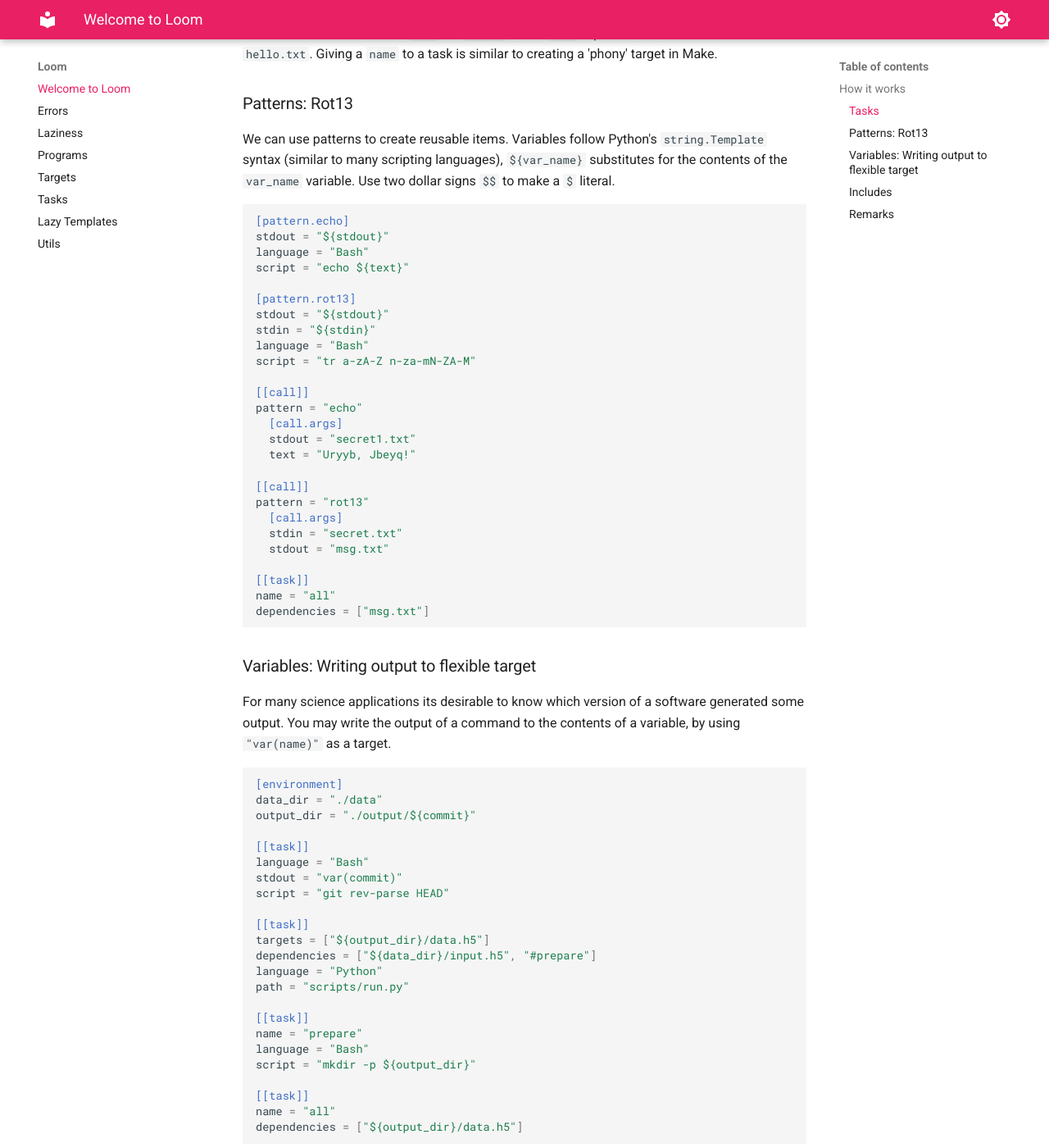
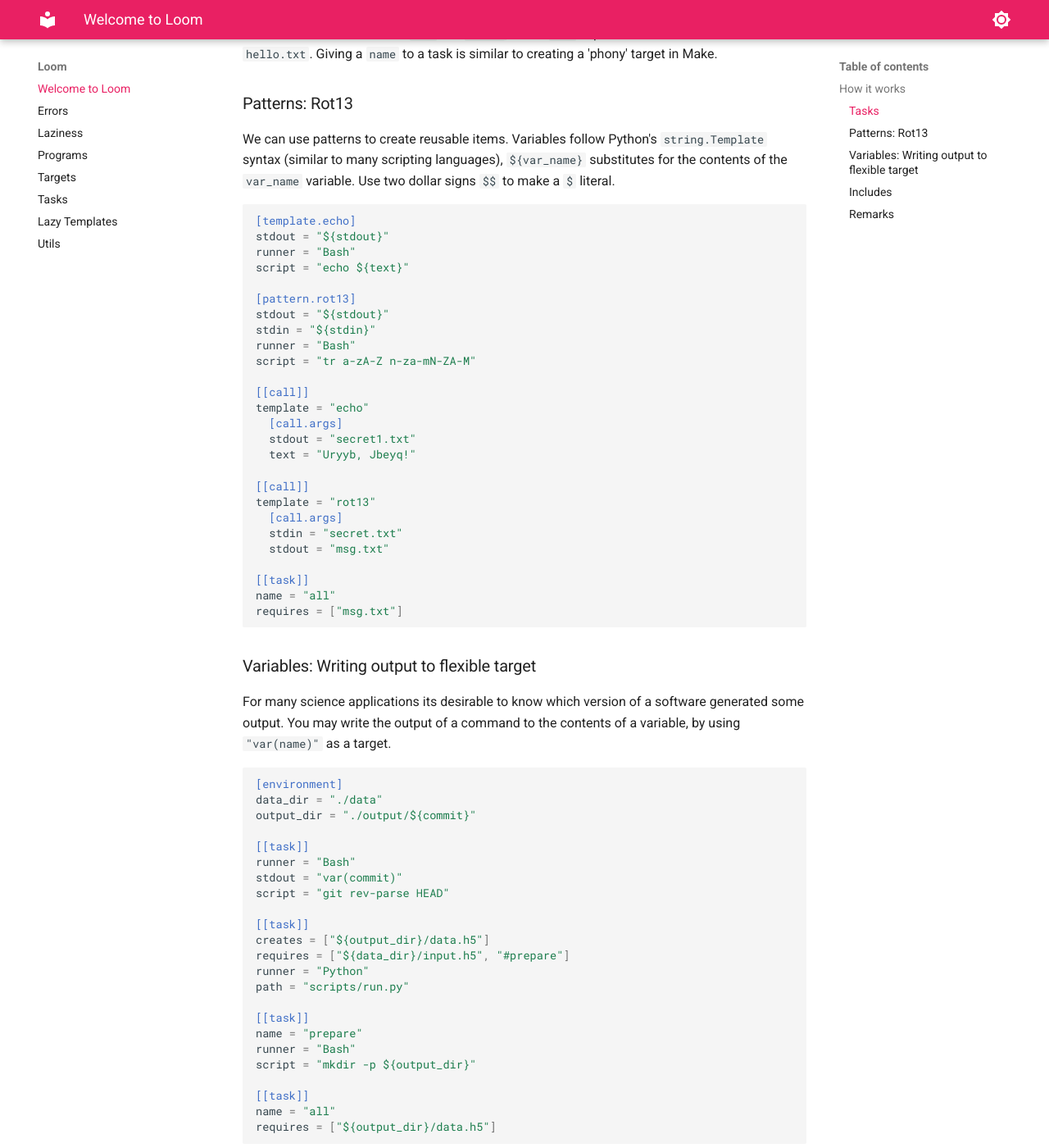
Before and after one commit to entangled/brei, an MkDocs documentation site: the page built from docs/index.md, in a window 1280 px wide and 1400 px high, scrolled down 924 px. Shown: the whole window at 82% size. Built offline with MkDocs 1.6.1 and Material for MkDocs 9.7.7, drawn with Linux system fonts in a browser that asks for light colours; some of the changed text lies outside the part shown.

Commit message:
renames targets to creates; translate examples to new api; fix #1

````diff
--- a/docs/index.md
+++ b/docs/index.md
@@ -14,13 +14,13 @@ Tasks are the elemental units of work in Loom. A task is the single execution of
 
 ``` {.toml file=examples/tasks.toml}
 [[task]]
-targets = ["hello.txt"]
-language = "Bash"
+creates = ["hello.txt"]
+runner = "Bash"
 script = "echo 'Hello, World!' > hello.txt"
 
 [[task]]
 name = "all"
-dependencies = ["hello.txt"]
+requires = ["hello.txt"]
 
 [[task]]
 name = "clean"
@@ -33,32 +33,32 @@ This defines to named tasks `all` and `clean`, where `all` depends on the creati
 We can use patterns to create reusable items. Variables follow Python's `string.Template` syntax (similar to many scripting languages), `${var_name}` substitutes for the contents of the `var_name` variable. Use two dollar signs `$$` to make a `$` literal.
 
 ``` {.toml file=examples/rot13.toml}
-[pattern.echo]
+[template.echo]
 stdout = "${stdout}"
-language = "Bash"
+runner = "Bash"
 script = "echo ${text}"
 
 [pattern.rot13]
 stdout = "${stdout}"
 stdin = "${stdin}"
-language = "Bash"
+runner = "Bash"
 script = "tr a-zA-Z n-za-mN-ZA-M"
 
 [[call]]
-pattern = "echo"
+template = "echo"
   [call.args]
   stdout = "secret1.txt"
   text = "Uryyb, Jbeyq!"
 
 [[call]]
-pattern = "rot13"
+template = "rot13"
   [call.args]
   stdin = "secret.txt"
   stdout = "msg.txt"
 
 [[task]]
 name = "all"
-dependencies = ["msg.txt"]
+requires = ["msg.txt"]
 ```
 
 ### Variables: Writing output to flexible target
@@ -70,24 +70,24 @@ data_dir = "./data"
 output_dir = "./output/${commit}"
 
 [[task]]
-language = "Bash"
+runner = "Bash"
 stdout = "var(commit)"
 script = "git rev-parse HEAD"
 
 [[task]]
-targets = ["${output_dir}/data.h5"]
-dependencies = ["${data_dir}/input.h5", "#prepare"]
-language = "Python"
+creates = ["${output_dir}/data.h5"]
+requires = ["${data_dir}/input.h5", "#prepare"]
+runner = "Python"
 path = "scripts/run.py"
 
 [[task]]
 name = "prepare"
-language = "Bash"
+runner = "Bash"
 script = "mkdir -p ${output_dir}"
 
 [[task]]
 name = "all"
-dependencies = ["${output_dir}/data.h5"]
+requires = ["${output_dir}/data.h5"]
 ```
 
 Also note the following:
@@ -102,8 +102,8 @@ Also note the following:
 You can include parts of a workflow from other files, both TOML and JSON.
 
 ``` {.toml file=examples/echo.toml}
-[pattern.echo]
-language = "Bash"
+[template.echo]
+runner = "Bash"
 stdout = "${stdout}"
 script = "echo '${text}'"
 ```
@@ -114,14 +114,14 @@ include = [
 ]
 
 [[call]]
-pattern = "echo"
+template = "echo"
   [call.args]
   stdout = "hello.txt"
   text = "Hello, World!"
 
 [[task]]
 name = "all"
-dependencies = ["hello.txt"]
+requires = ["hello.txt"]
 ```
 
 It is even possible to include files that still need to be generated. The following generates a file with ten tasks, includes that file and runs those tasks.
@@ -133,7 +133,7 @@ include = [
 
 [[task]]
 stdout = "./gen.json"
-language = "Python"
+runner = "Python"
 script = """
 import json
 tasks = [
@@ -149,7 +149,7 @@ print(json.dumps(tasks))
 
 [[task]]
 name = "all"
-dependencies = ["#write-outs"]
+requires = ["#write-outs"]
 ```
 
 ### Remarks
````
Also changed, not shown: docs/lazy.md (+2 -2 lines), docs/program.md (+2 -2 lines), docs/tasks.md (+9 -9 lines), 12 other files.
